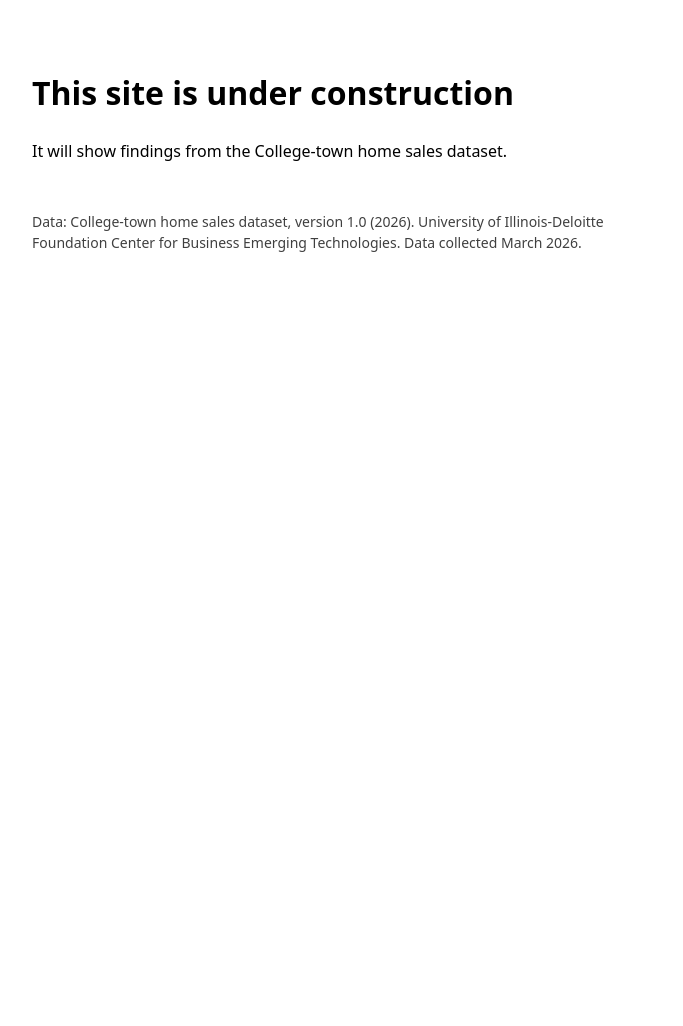
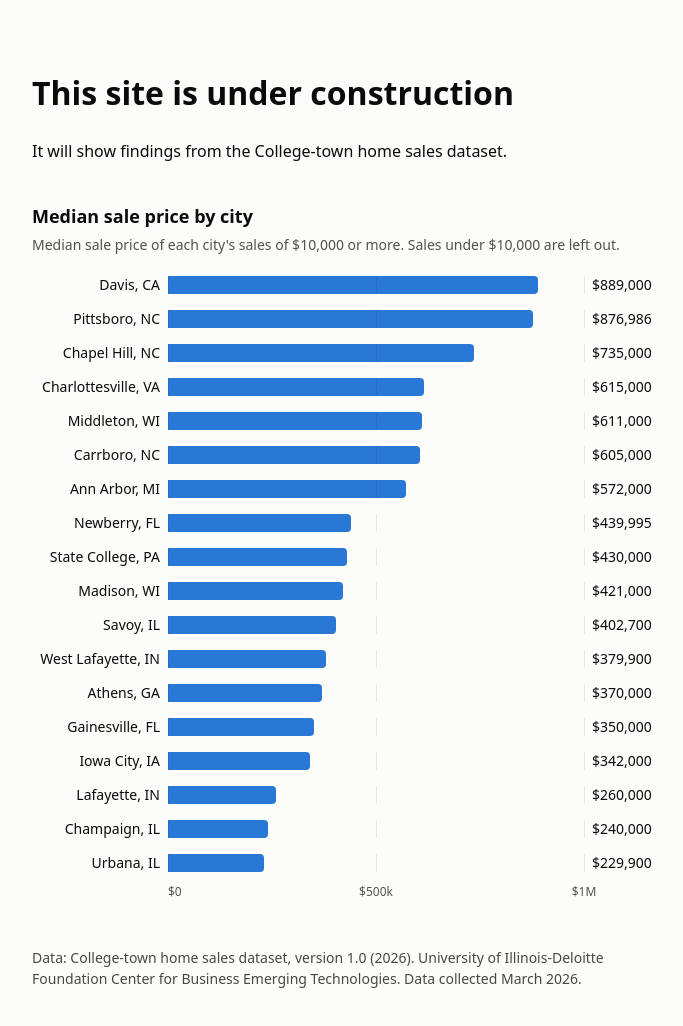
Before and after one commit to JoshS22/Website-Project-For-BDI475, a plain HTML site: page index.html in a window 1280 px wide. Shown: the whole page, without its empty margins (288-971 px from the left). Before the commit the page ends 800 px from the top, so only its background shows below. Drawn offline with Linux system fonts and the light colour scheme.

Commit message:
Add median sale price by city bar chart to index.html
- scripts/make_city_median_prices.py computes each city's median sale
  price from data/college_town_home_sales.csv, using only sales of
  $10,000 or more, and writes data/city_median_sale_price.json.
- index.html reads that JSON and draws a horizontal bar chart above the
  placeholder footer: one bar per city, sorted by median, with the value
  printed beside each bar and a hover tooltip showing the sales count.

Co-Authored-By: Claude <noreply@anthropic.com>
Claude-Session: https://claude.ai/code/session_01JLeV45R1NXVr8uf6kAXntv

```diff
--- /dev/null
+++ b/data/city_median_sale_price.json
@@ -0,0 +1,135 @@
+{
+  "source": "data/college_town_home_sales.csv",
+  "rule": "Sales of $10,000 or more. Sales under $10,000 are left out.",
+  "min_sale_price": 10000,
+  "rows_in_source": 35442,
+  "rows_used": 35402,
+  "cities": [
+    {
+      "city": "Davis",
+      "state": "CA",
+      "label": "Davis, CA",
+      "sales": 941,
+      "median_sale_price": 889000
+    },
+    {
+      "city": "Pittsboro",
+      "state": "NC",
+      "label": "Pittsboro, NC",
+      "sales": 92,
+      "median_sale_price": 876985.5
+    },
+    {
+      "city": "Chapel Hill",
+      "state": "NC",
+      "label": "Chapel Hill, NC",
+      "sales": 2713,
+      "median_sale_price": 735000
+    },
+    {
+      "city": "Charlottesville",
+      "state": "VA",
+      "label": "Charlottesville, VA",
+      "sales": 2774,
+      "median_sale_price": 615000.0
+    },
+    {
+      "city": "Middleton",
+      "state": "WI",
+      "label": "Middleton, WI",
+      "sales": 645,
+      "median_sale_price": 611000
+    },
+    {
+      "city": "Carrboro",
+      "state": "NC",
+      "label": "Carrboro, NC",
+      "sales": 205,
+      "median_sale_price": 605000
+    },
+    {
+      "city": "Ann Arbor",
+      "state": "MI",
+      "label": "Ann Arbor, MI",
+      "sales": 3009,
+      "median_sale_price": 572000
+    },
+    {
+      "city": "Newberry",
+      "state": "FL",
+      "label": "Newberry, FL",
+      "sales": 152,
+      "median_sale_price": 439995.0
+    },
+    {
+      "city": "State College",
+      "state": "PA",
+      "label": "State College, PA",
+      "sales": 1348,
+      "median_sale_price": 430000.0
+    },
+    {
+      "city": "Madison",
+      "state": "WI",
+      "label": "Madison, WI",
+      "sales": 5061,
+      "median_sale_price": 421000
+    },
+    {
+      "city": "Savoy",
+      "state": "IL",
+      "label": "Savoy, IL",
+      "sales": 247,
+      "median_sale_price": 402700
+    },
+    {
+      "city": "West Lafayette",
+      "state": "IN",
+      "label": "West Lafayette, IN",
+      "sales": 1559,
+      "median_sale_price": 379900
+    },
+    {
+      "city": "Athens",
+      "state": "GA",
+      "label": "Athens, GA",
+      "sales": 2809,
+      "median_sale_price": 370000
+    },
+    {
+      "city": "Gainesville",
+      "state": "FL",
+      "label": "Gainesville, FL",
+      "sales": 5469,
+      "median_sale_price": 350000
+    },
+    {
+      "city": "Iowa City",
+      "state": "IA",
+      "label": "Iowa City, IA",
+      "sales": 1909,
+      "median_sale_price": 342000
+    },
+    {
+      "city": "Lafayette",
+      "state": "IN",
+      "label": "Lafayette, IN",
+      "sales": 3053,
+      "median_sale_price": 260000
+    },
+    {
+      "city": "Champaign",
+      "state": "IL",
+      "label": "Champaign, IL",
+      "sales": 2285,
+      "median_sale_price": 240000
+    },
+    {
+      "city": "Urbana",
+      "state": "IL",
+      "label": "Urbana, IL",
+      "sales": 1131,
+      "median_sale_price": 229900
+    }
+  ]
+}
--- a/index.html
+++ b/index.html
@@ -8,24 +8,172 @@
   <!-- An empty icon, so the browser doesn't log an error looking for favicon.ico -->
   <link rel="icon" href="data:,">
   <style>
-    :root { color-scheme: light dark; }
+    :root {
+      color-scheme: light dark;
+      --surface-1: #fcfcfb;
+      --text-primary: #0b0b0b;
+      --text-secondary: #52514e;
+      --gridline: rgba(11, 11, 11, 0.08);
+      --series-1: #2a78d6;
+    }
+    @media (prefers-color-scheme: dark) {
+      :root:not([data-theme="light"]) {
+        --surface-1: #1a1a19;
+        --text-primary: #f0efec;
+        --text-secondary: #c3c2b7;
+        --gridline: rgba(240, 239, 236, 0.1);
+        --series-1: #3987e5;
+      }
+    }
+    :root[data-theme="dark"] {
+      --surface-1: #1a1a19;
+      --text-primary: #f0efec;
+      --text-secondary: #c3c2b7;
+      --gridline: rgba(240, 239, 236, 0.1);
+      --series-1: #3987e5;
+    }
     body {
       max-width: 40rem;
       margin: 0 auto;
       padding: 3rem 1rem;
       font-family: system-ui, sans-serif;
       line-height: 1.5;
+      background: var(--surface-1);
+      color: var(--text-primary);
     }
     footer { margin-top: 3rem; font-size: 0.875rem; opacity: 0.75; }
+
+    .chart-title { font-size: 1.125rem; font-weight: 600; margin: 2.5rem 0 0.25rem; }
+    .chart-note { font-size: 0.875rem; color: var(--text-secondary); margin: 0 0 1rem; }
+    .bar-chart { position: relative; }
+    .bar-chart ol { list-style: none; margin: 0; padding: 0; }
+    .bar-row {
+      display: grid;
+      grid-template-columns: minmax(5rem, 8rem) 1fr 5rem;
+      align-items: center;
+      gap: 0.5rem;
+      min-height: 1.75rem;
+      margin-bottom: 0.375rem;
+      font-size: 0.875rem;
+      cursor: default;
+    }
+    .bar-label { text-align: right; color: var(--text-primary); }
+    .bar-track { position: relative; height: 1.125rem; }
+    .bar {
+      display: block;
+      height: 100%;
+      width: 0;
+      max-width: 100%;
+      min-width: 2px;
+      background: var(--series-1);
+      border-radius: 0 4px 4px 0;
+      transition: width 0.6s ease-out;
+    }
+    .bar-value {
+      color: var(--text-primary);
+      font-variant-numeric: tabular-nums;
+      white-space: nowrap;
+    }
+    .bar-row:hover .bar { filter: brightness(1.12); }
+    .axis {
+      display: grid;
+      grid-template-columns: minmax(5rem, 8rem) 1fr 5rem;
+      gap: 0.5rem;
+      font-size: 0.75rem;
+      color: var(--text-secondary);
+      margin-top: 0.25rem;
+    }
+    .axis-ticks { position: relative; height: 1rem; }
+    .axis-ticks span { position: absolute; transform: translateX(-50%); white-space: nowrap; }
+    .axis-ticks span:first-child { transform: none; }
+    .gridlines { position: absolute; inset: 0; pointer-events: none; }
+    .gridlines i { position: absolute; top: 0; bottom: 0; width: 1px; background: var(--gridline); }
+    .chart-status { font-size: 0.875rem; color: var(--text-secondary); margin: 0 0 0.5rem; }
   </style>
 </head>
 <body>
   <main>
     <h1>This site is under construction</h1>
     <p>It will show findings from the College-town home sales dataset.</p>
+
+    <section aria-labelledby="median-price-title">
+      <h2 class="chart-title" id="median-price-title">Median sale price by city</h2>
+      <p class="chart-note" id="median-price-note">Median sale price of each city's sales of $10,000 or more. Sales under $10,000 are left out.</p>
+      <div class="bar-chart">
+        <p class="chart-status" id="median-price-status" role="status">Loading the chart…</p>
+        <ol id="median-price-bars" aria-labelledby="median-price-title"></ol>
+        <div class="axis" aria-hidden="true">
+          <span></span>
+          <div class="axis-ticks" id="median-price-axis"></div>
+          <span></span>
+        </div>
+      </div>
+    </section>
   </main>
   <footer>
     <p>Data: College-town home sales dataset, version 1.0 (2026). University of Illinois-Deloitte Foundation Center for Business Emerging Technologies. Data collected March 2026.</p>
   </footer>
+
+  <script>
+    (function () {
+      var DATA_URL = "data/city_median_sale_price.json";
+      var AXIS_MAX = 1000000;
+      var TICKS = [0, 500000, 1000000];
+      var money = new Intl.NumberFormat("en-US", {
+        style: "currency", currency: "USD", maximumFractionDigits: 0
+      });
+      var list = document.getElementById("median-price-bars");
+      var status = document.getElementById("median-price-status");
+      var axis = document.getElementById("median-price-axis");
+
+      function setStatus(text) {
+        status.textContent = text;
+        status.hidden = !text;
+      }
+
+      function drawAxis() {
+        var html = "";
+        TICKS.forEach(function (t) {
+          var pct = (t / AXIS_MAX) * 100;
+          var label = t === 0 ? "$0" : t >= 1000000 ? "$" + (t / 1000000) + "M" : "$" + (t / 1000) + "k";
+          html += '<span style="left:' + pct + '%">' + label + "</span>";
+        });
+        axis.innerHTML = html;
+      }
+
+      function draw(cities) {
+        var grid = '<div class="gridlines" aria-hidden="true">';
+        TICKS.forEach(function (t) {
+          grid += '<i style="left:' + (t / AXIS_MAX) * 100 + '%"></i>';
+        });
+        grid += "</div>";
+        // Drawn into the row's track, so the grid sits behind every bar.
+        list.innerHTML = cities.map(function (c) {
+          var value = money.format(Math.round(c.median_sale_price));
+          var pct = (c.median_sale_price / AXIS_MAX) * 100;
+          var tip = c.label + ": median " + value + " from " + c.sales.toLocaleString("en-US") + " sales";
+          // The title attribute is the hover tooltip; the visible label and value are read by screen readers.
+          return '<li class="bar-row" title="' + tip + '">' +
+            '<span class="bar-label">' + c.label + "</span>" +
+            '<div class="bar-track">' + grid +
+            '<span class="bar" style="width:' + pct + '%"></span></div>' +
+            '<span class="bar-value">' + value + "</span>" +
+            "</li>";
+        }).join("");
+        drawAxis();
+        setStatus("");
+      }
+
+      fetch(DATA_URL)
+        .then(function (r) {
+          if (!r.ok) throw new Error("HTTP " + r.status);
+          return r.json();
+        })
+        .then(function (d) { draw(d.cities); })
+        .catch(function () {
+          setStatus("The chart data could not be loaded. Open data/city_median_sale_price.json to see the figures.");
+        });
+    })();
+  </script>
 </body>
 </html>
```
Also changed, not shown: 1 other file.
